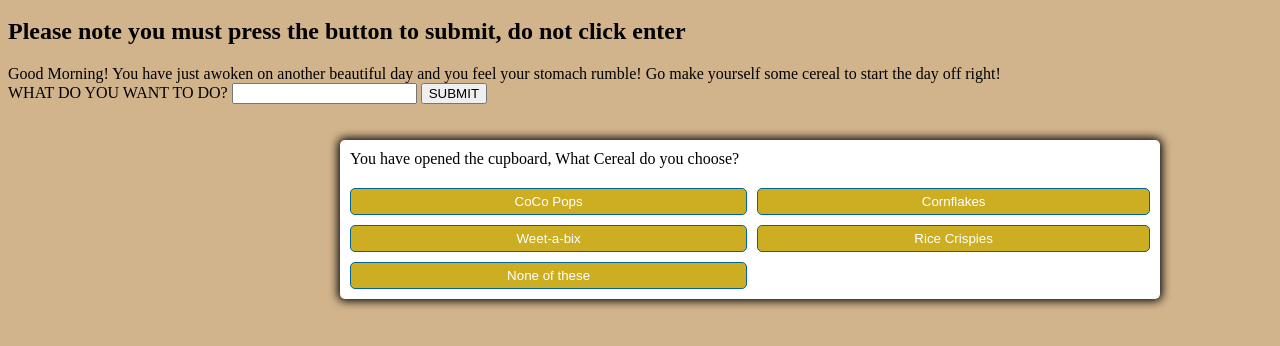
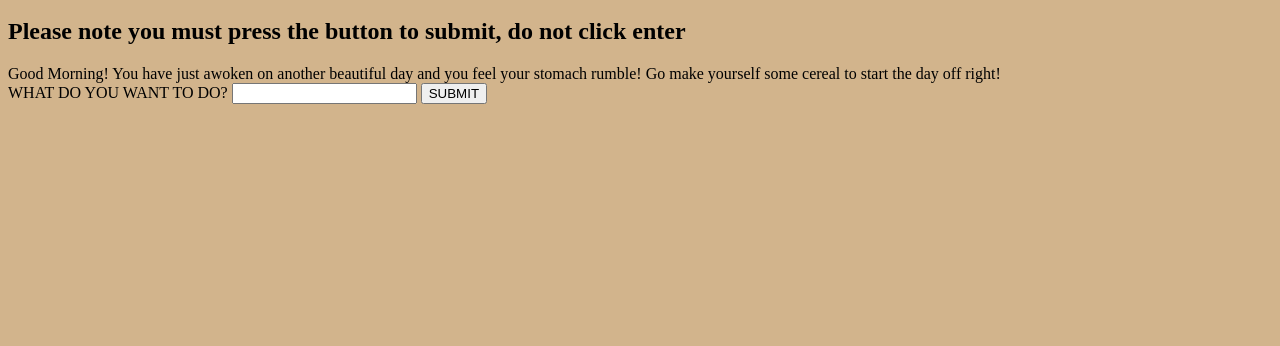
Before and after one commit to youngjames2002/cereal, a plain HTML site: page game.html in a window 1280 px wide. Shown: the part 148-494 px from the top of the page. Drawn offline with Linux system fonts and the light colour scheme.

Commit message:
multiple choice hides at start

```diff
--- a/game.html
+++ b/game.html
@@ -33,7 +33,7 @@
         <a href="index.html">TRY AGAIN!</a>
         <a href="stats.html">VIEW YOUR STATS!</a>
     </div>
-    <div class="container">
+    <div class="multiChoice" style="visibility:hidden;">
         <div id="text">Text</div>
         <div id="option-buttons" class="btn-grid">
           <button class="btn">Option 1</button>
```
